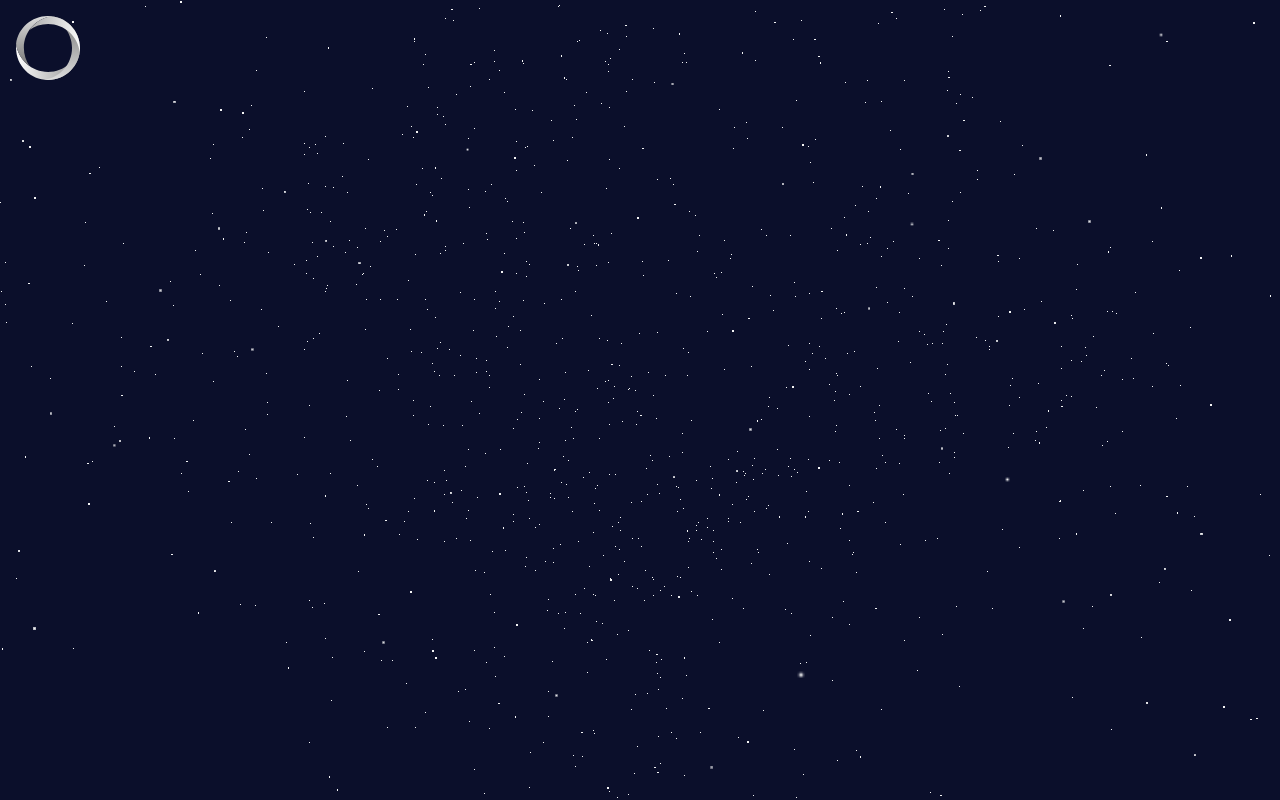
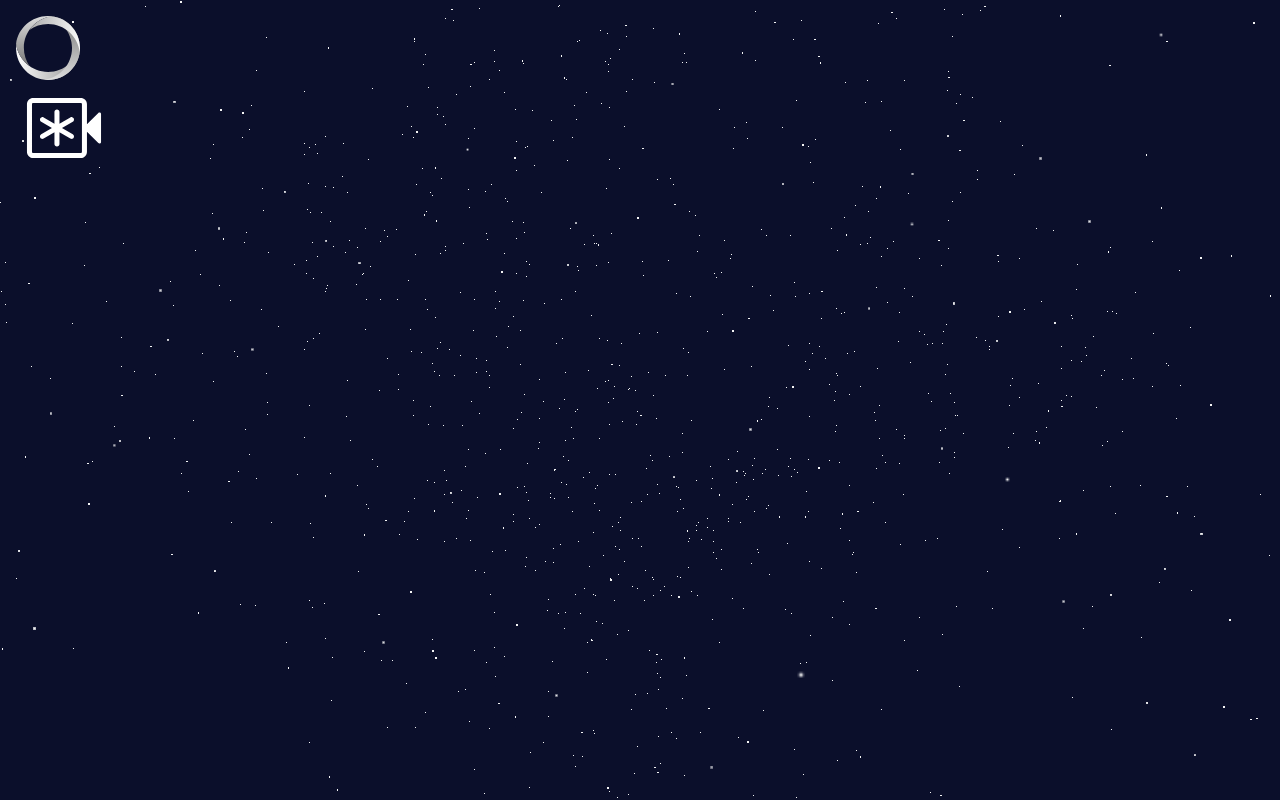
Before and after one commit to Paglinawan/cosmic-library, a Next.js app: page / in a window 1280 px wide. Built offline with nearby package versions, Linux system fonts and the light colour scheme.

Commit message:
Test: display IconFilm by using @svgr/webpack

```diff
--- a/src/app/page.tsx
+++ b/src/app/page.tsx
@@ -4,6 +4,7 @@ import { useEffect } from "react";
 import { createBg } from "./three";
 import Image from "next/image";
 import { getBasePath } from "./utils/getBasePath";
+import IconFilm from "./assets/icons/IconFilm.svg";
 
 export default function Home() {
   useEffect(() => {
@@ -17,6 +18,9 @@ export default function Home() {
         width={64}
         height={64}
       />
+      <div className="text-white w-24 h-24">
+        <IconFilm classNames="w-full object-contain" />
+      </div>
     </div>
   );
 }
```
Also changed, not shown: src/app/assets/icons/IconFilm.svg (added).
